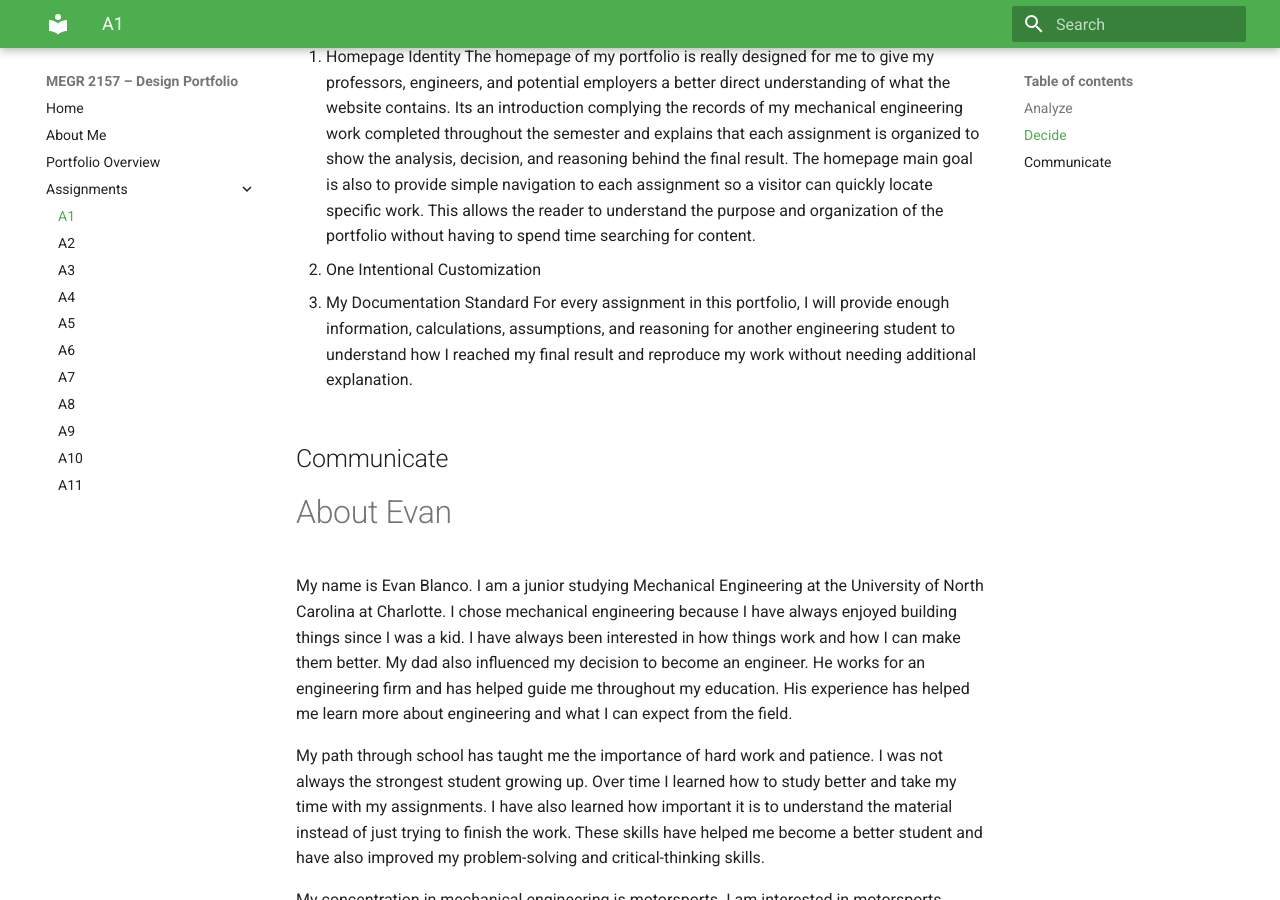
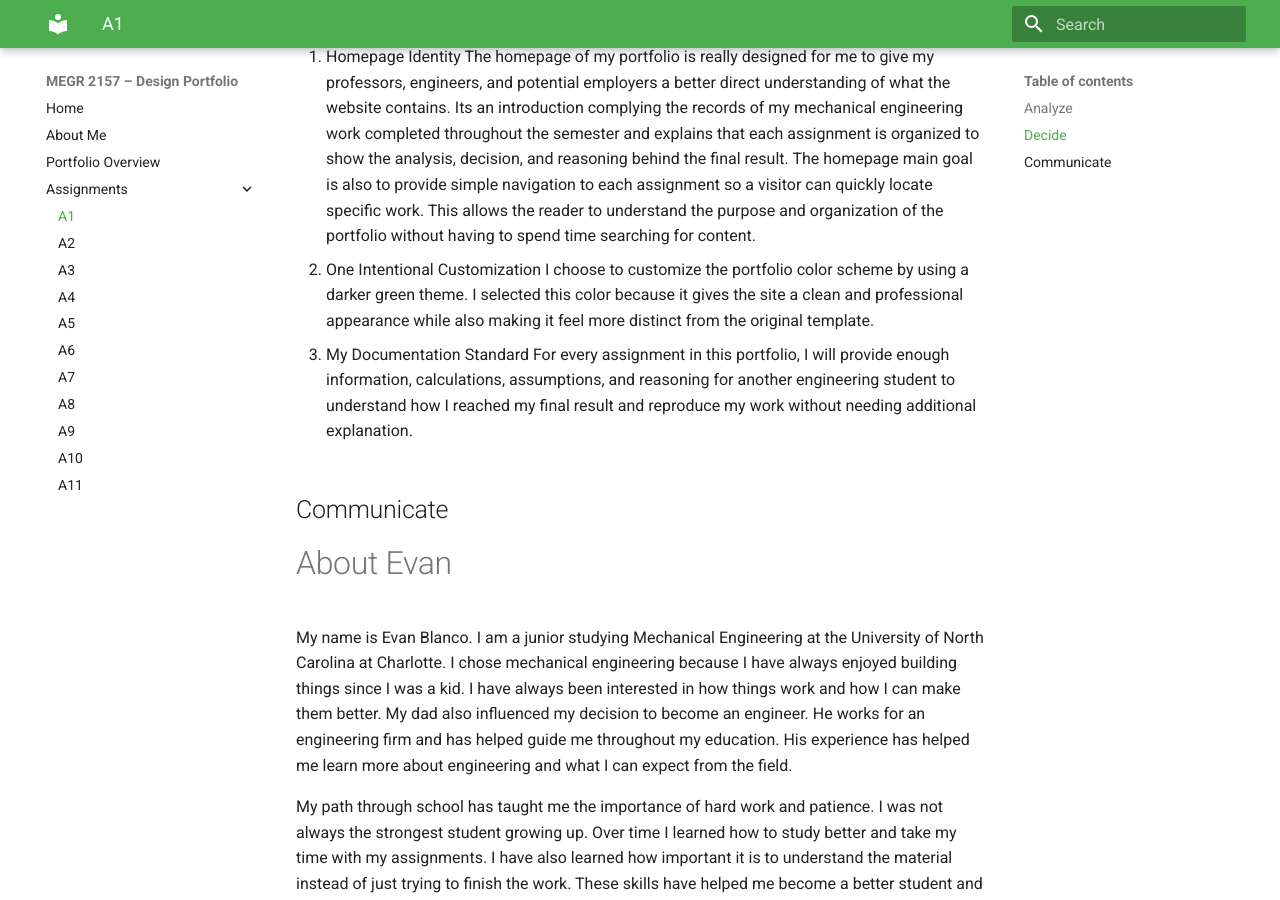
Before and after one commit to EvanBlanco12/portfolio, an MkDocs documentation site: the page built from docs/assignments/A01/index.md, in a window 1280 px wide and 900 px high, scrolled down 2637 px. Built offline with MkDocs 1.6.1 and Material for MkDocs 9.7.7, drawn with Linux system fonts in a browser that asks for light colours.

Commit message:
Clarify customization choice for portfolio color scheme
Updated the customization section to specify the chosen color scheme for the portfolio.

```diff
--- a/docs/assignments/A01/index.md
+++ b/docs/assignments/A01/index.md
@@ -83,9 +83,7 @@ The homepage of my portfolio is really designed for me to give my professors, en
 
 
 2. One Intentional Customization
-
-
-
+I choose to customize the portfolio color scheme by using a darker green theme. I selected this color because it gives the site a clean and professional appearance while also making it feel more distinct from the original template.
 
 3. My Documentation Standard
 For every assignment in this portfolio, I will provide enough information, calculations, assumptions, and reasoning for another engineering student to understand how I reached my final result and reproduce my work without needing additional explanation.
```
